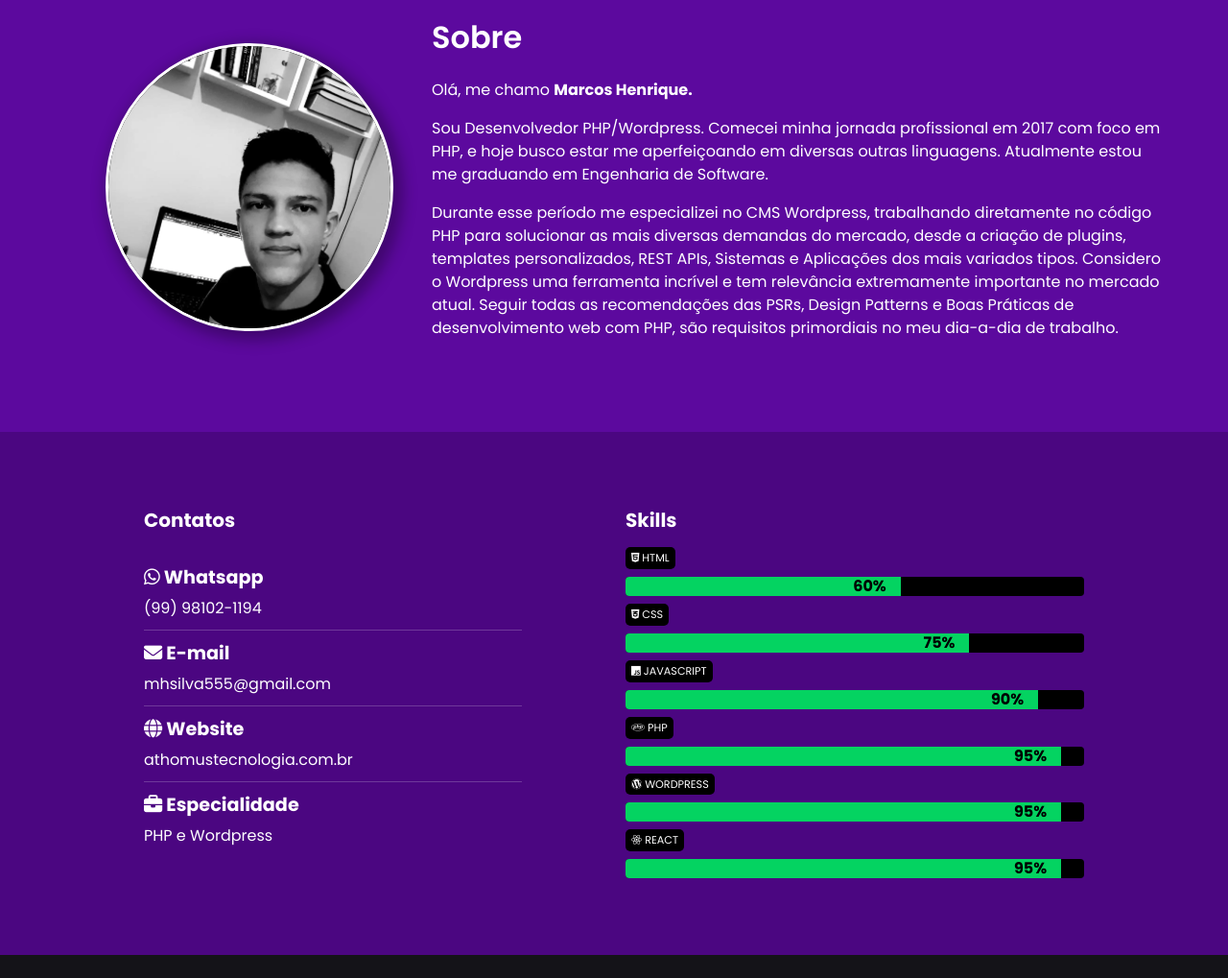
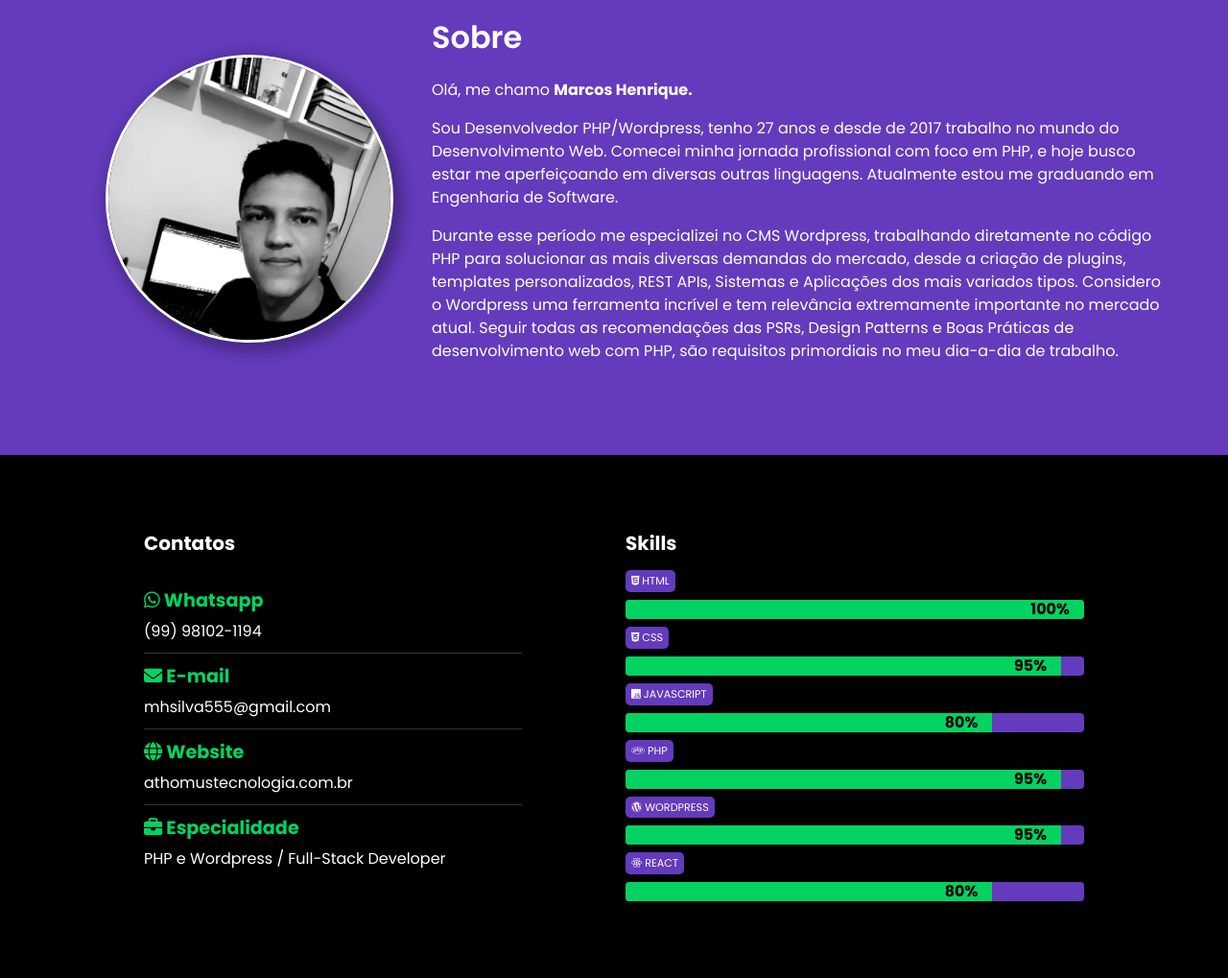
Before and after one commit to mhsilva555/mhsilva555.github.io, a plain HTML site: page index.html in a window 1280 px wide. Shown: the part 860-1879 px from the top of the page at 96% size. Before the commit the page ends 1855 px from the top, so only its background shows below. Drawn offline with nearby package versions, Linux system fonts and the light colour scheme.

Commit message:
Change style colors and Add scroll effect in javascript

```diff
--- a/index.html
+++ b/index.html
@@ -27,13 +27,13 @@
                         <h1 class="text-green">Marcos Henrique</h1>
                         <p class="specialty">PHP/Wordpress Developer</p>
 
-                        <button class="btn btn-light btn-more">Saiba mais <i class="fa-solid fa-chevron-down"></i></button>
+                        <button id="headline-button" class="btn btn-light btn-more">Saiba mais <i class="fa-solid fa-chevron-down"></i></button>
                     </div>
                 </div>
             </div>
         </div>
 
-        <div class="section about">
+        <div class="section about" id="about">
             <div class="container">
                 <div class="row">
                     <div class="col col-md-4 col-profile-photo">
@@ -47,7 +47,7 @@
 
                         <p class="text-bio">Olá, me chamo <b>Marcos Henrique.</b></p>
 
-                        <p class="text-bio">Sou Desenvolvedor PHP/Wordpress. Comecei minha jornada profissional em 2017 com foco em PHP, e hoje busco estar me aperfeiçoando em diversas outras linguagens. Atualmente estou me graduando em Engenharia de Software.</p>
+                        <p class="text-bio">Sou Desenvolvedor PHP/Wordpress, tenho 27 anos e desde de 2017 trabalho no mundo do Desenvolvimento Web. Comecei minha jornada profissional com foco em PHP, e hoje busco estar me aperfeiçoando em diversas outras linguagens. Atualmente estou me graduando em Engenharia de Software.</p>
 
                         <p class="text-bio">Durante esse período me especializei no CMS Wordpress, trabalhando diretamente no código PHP para solucionar as mais diversas demandas do mercado, desde a criação de plugins, templates personalizados, REST APIs, Sistemas e Aplicações dos mais variados tipos. Considero o Wordpress uma ferramenta incrível e tem relevância extremamente importante no mercado atual. Seguir todas as recomendações das PSRs, Design Patterns e Boas Práticas de desenvolvimento web com PHP, são requisitos primordiais no meu dia-a-dia de trabalho.</p>
                     </div>
@@ -76,7 +76,7 @@
                             </div>
                             <div class="contact-item">
                                 <p><i class="fa-solid fa-briefcase"></i> Especialidade</p>
-                                PHP e Wordpress
+                                PHP e Wordpress / Full-Stack Developer
                             </div>
                         </div>
                     </article>
@@ -90,19 +90,19 @@
                             <div class="progress-item">
                                 <div class="progress-title"><i class="fa-brands fa-html5"></i> HTML</div>
                                 <div class="pregress-bar">
-                                    <div class="progress-status" data-percentage="60"></div>
+                                    <div class="progress-status" data-percentage="100"></div>
                                 </div>
                             </div>
                             <div class="progress-item">
                                 <div class="progress-title"><i class="fa-brands fa-css3-alt"></i> CSS</div>
                                 <div class="pregress-bar">
-                                    <div class="progress-status" data-percentage="75"></div>
+                                    <div class="progress-status" data-percentage="95"></div>
                                 </div>
                             </div>
                             <div class="progress-item">
                                 <div class="progress-title"><i class="fa-brands fa-js"></i> JAVASCRIPT</div>
                                 <div class="pregress-bar">
-                                    <div class="progress-status" data-percentage="90"></div>
+                                    <div class="progress-status" data-percentage="80"></div>
                                 </div>
                             </div>
                             <div class="progress-item">
@@ -120,7 +120,7 @@
                             <div class="progress-item">
                                 <div class="progress-title"><i class="fa-brands fa-react"></i> REACT</div>
                                 <div class="pregress-bar">
-                                    <div class="progress-status" data-percentage="95"></div>
+                                    <div class="progress-status" data-percentage="80"></div>
                                 </div>
                             </div>
                         </div>
--- a/js/app.js
+++ b/js/app.js
@@ -4,3 +4,12 @@ progress.forEach((index) => {
     let = percentage = index.getAttribute('data-percentage')
     index.innerHTML = '<span style="width: '+percentage+'%">'+percentage+'%</span>'
 });
+
+const headline_button = document.getElementById('headline-button');
+headline_button.addEventListener('click', () => {
+    let scrollDiv = document.getElementById("about").offsetTop;
+    window.scrollTo({
+        top: scrollDiv,
+        behavior: 'smooth'
+    });
+})
--- a/scss/main.scss
+++ b/scss/main.scss
@@ -120,7 +120,7 @@
 }
 
 .contacts {
-    background: $color-6;
+    background: #000000;
     padding: 80px 0;
     .container-contacts {
         max-width: 980px;
@@ -142,20 +142,21 @@
             font-size: 1.2rem;
             font-weight: bold;
             margin: 0 0 5px 0;
+            color: $color-3;
         }
     }
 
     .progress-skills {
         .progress-title {
             font-size: 0.7rem;
-            background: #000000;
+            background: $color-4;
             padding: 3px 6px;
             border-radius: 5px;
             display: inline-block;
             margin: 8px 0;
         }
         .progress-status {
-            background: #000000;
+            background: $color-4;
             position: relative;
             height: 20px;
             border-radius: 4px;
--- a/scss/vars.scss
+++ b/scss/vars.scss
@@ -1,6 +1,6 @@
 $color-1: #141318;
 $color-3: #04d361;
-$color-4: #5C099E;
+$color-4: #633bbc;
 $color-5: #F0F0F0;
 $color-6: #4B0681;
 
```
Also changed, not shown: css/main.css, 1 other file.
